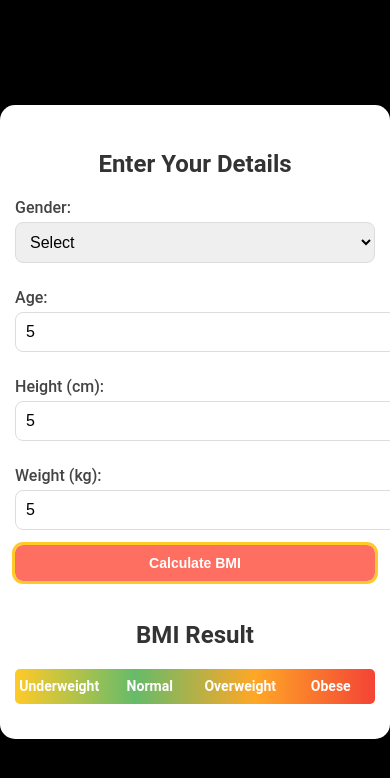
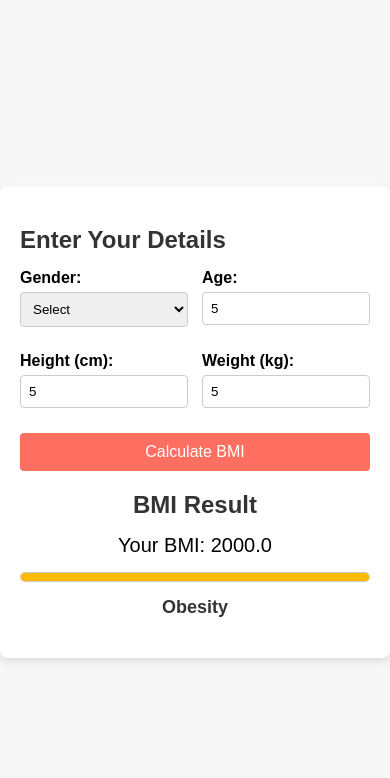
Before and after one commit to Vkrmoo7/Bmi-CAL, a plain HTML site: page index.html in a window 390 px wide. Both pictures are taken after typing "5", "5", "5" into the empty fields and a click on the button "Calculate BMI". Drawn offline with Linux system fonts and the light colour scheme.

Commit message:
Updated project

```diff
--- a/index.html
+++ b/index.html
@@ -1,11 +1,7 @@
 <!DOCTYPE html>
 <html lang="en">
 <head>
-  <!--<meta charset="UTF-8">
-  <meta name="viewport" content="width=device-width, initial-scale=1.0">
-  <title>BMI Calculator</title>-->
   <link rel="stylesheet" href="./source/style.css">
-  <!--<meta name="theme-color" content="#ff6f61">-->
 </head>
 <body>
   <div class="bmi-container">
@@ -46,13 +42,8 @@
     <div class="output-section">
       <h2>BMI Result</h2>
       <div id="bmi-result">
-        <div id="bmi-value"></div>
-        <div id="bmi-range">
-          <div class="range-segment underweight">Underweight</div>
-          <div class="range-segment normal">Normal</div>
-          <div class="range-segment overweight">Overweight</div>
-          <div class="range-segment obese">Obese</div>
-        </div>
+        <div id="bmi-value">Your BMI: <span id="bmi-display"></span></div>
+        <meter id="bmi-meter" min="0" max="40" low="18.5" high="24.9" optimum="21" value="0"></meter>
         <div id="bmi-category"></div>
       </div>
     </div>
--- a/source/script.js
+++ b/source/script.js
@@ -1,42 +1,37 @@
 function calculateBMI() {
+  // Get the input values
   const height = parseFloat(document.getElementById('height').value);
   const weight = parseFloat(document.getElementById('weight').value);
-    const age = parseInt(document.getElementById('age').value);
-    const gender = document.getElementById('gender').value;
 
-    if (isNaN(height) || isNaN(weight) || isNaN(age) || height <= 0 || weight <= 0 || !gender) {
-      alert('Please fill out all fields with valid values!');
+  // Validate input
+  if (isNaN(height) || isNaN(weight) || height <= 0 || weight <= 0) {
+    alert('Please enter valid height and weight values.');
     return;
   }
 
-    const bmi = weight / ((height / 100) ** 2);
-    const bmiText = `Your BMI is ${bmi.toFixed(1)}`;
+  // Calculate BMI
+  const bmi = weight / ((height / 100) ** 2); // height converted from cm to meters
+  const bmiRounded = bmi.toFixed(1);
 
-    document.getElementById('bmi-value').innerText = bmiText;
+  // Update BMI result and meter
+  document.getElementById('bmi-display').textContent = bmiRounded;
+  const bmiMeter = document.getElementById('bmi-meter');
+  bmiMeter.value = bmi;
 
-    // Update the category based on BMI
-    const category = interpretBMI(bmi);
-    document.getElementById('bmi-category').innerText = category;
-
-    // Set range indicator
-    const rangeSegments = document.querySelectorAll('.range-segment');
-    rangeSegments.forEach(segment => segment.style.opacity = '0.4'); // Reset opacity for all segments
-    let activeSegment;
+  // Determine BMI category and update accordingly
+  let bmiCategory = '';
   if (bmi < 18.5) {
-      activeSegment = rangeSegments[0];
-    } else if (bmi >= 18.5 && bmi < 25) {
-      activeSegment = rangeSegments[1];
-    } else if (bmi >= 25 && bmi < 30) {
-      activeSegment = rangeSegments[2];
+    bmiCategory = 'Underweight';
+  } else if (bmi >= 18.5 && bmi <= 24.9) {
+    bmiCategory = 'Normal weight';
+  } else if (bmi >= 25 && bmi <= 29.9) {
+    bmiCategory = 'Overweight';
   } else {
-      activeSegment = rangeSegments[3];
-    }
-    activeSegment.style.opacity = '1'; // Highlight the correct category
+    bmiCategory = 'Obesity';
   }
 
-  function interpretBMI(bmi) {
-    if (bmi < 18.5) return 'Underweight';
-    else if (bmi >= 18.5 && bmi <= 24.9) return 'Normal BMI';
-    else if (bmi >= 25 && bmi <= 29.9) return 'Overweight';
-    else return 'Obese';
+  // Update the category display
+  document.getElementById('bmi-category').textContent = bmiCategory;
+
+  // Optionally add more visual feedback (e.g., change background color based on BMI category)
 }
--- a/source/style.css
+++ b/source/style.css
@@ -1,238 +1,115 @@
-/* General page styling */
 body {
+    font-family: Arial, sans-serif;
+    margin: 0;
+    padding: 0;
+    background-color: #f7f7f7;
     display: flex;
     justify-content: center;
     align-items: center;
-    min-height: 100vh;
-    background: black;
-    margin: 0;
-    font-family: 'Roboto', sans-serif;
-    color: #444;
+    height: 100vh;
   }
 
-/* Container for the BMI calculator */
   .bmi-container {
-    display: flex;
-    flex-direction: row;
     background-color: #fff;
-    padding: 25px;
-    border-radius: 15px;
-    box-shadow: 0 8px 30px rgba(0, 0, 0, 0.2);
-    width: 90%;
-    max-width: 800px;
-    transition: transform 0.4s ease-in-out, box-shadow 0.3s ease;
+    padding: 20px;
+    border-radius: 8px;
+    box-shadow: 0 4px 8px rgba(0, 0, 0, 0.1);
+    width: 100%;
+    max-width: 400px;
   }
 
-.bmi-container:hover {
-    transform: translateY(-15px);
-    box-shadow: 0 12px 40px rgba(0, 0, 0, 0.3);
-}
-
-/* Input and output sections */
-.input-section, .output-section {
-    flex: 1;
-    margin: 0 20px;
-}
-
-/* Responsive adjustments for smaller screens */
-@media (max-width: 768px) {
-    .bmi-container {
-        flex-direction: column;
-        width: 95%;
+  h2 {
+    color: #333;
+    margin-bottom: 15px;
   }
 
   .input-section, .output-section {
-        margin: 10px 0;
-    }
+    margin-bottom: 20px;
   }
 
-/* Headings */
-h2 {
+  .input-row {
+    display: flex;
+    justify-content: space-between;
+    margin-bottom: 15px;
+  }
+
+  .input-group {
+    width: 48%;
+  }
+
+  label {
+    display: block;
+    margin-bottom: 5px;
+    font-weight: bold;
+  }
+
+  input, select {
+    width: 100%;
+    padding: 8px;
+    margin-bottom: 10px;
+    border-radius: 4px;
+    border: 1px solid #ccc;
+    box-sizing: border-box;
+  }
+
+  button {
+    width: 100%;
+    padding: 10px;
+    background-color: #ff6f61;
+    border: none;
+    color: white;
+    font-size: 16px;
+    cursor: pointer;
+    border-radius: 4px;
+  }
+
+  button:hover {
+    background-color: #e65b54;
+  }
+
+  .output-section {
     text-align: center;
-    margin-bottom: 20px;
+  }
+
+  #bmi-result {
+    margin-top: 15px;
+  }
+
+  #bmi-value {
+    font-size: 20px;
+    margin-bottom: 10px;
+  }
+
+  meter {
+    width: 100%;
+    height: 20px;
+    margin-bottom: 10px;
+  }
+
+  #bmi-category {
+    font-size: 18px;
     font-weight: bold;
     color: #333;
   }
 
-/* Label styling */
-label {
-    display: block;
-    margin-top: 10px;
-    font-size: 16px;
-    font-weight: 500;
+  .range-segment {
+    display: inline-block;
+    width: 20%;
+    height: 10px;
   }
 
-/* Input and select fields */
-input, select {
-    width: 100%;
-    padding: 10px;
-    margin-top: 5px;
-    margin-bottom: 15px;
-    border-radius: 8px;
-    border: 1px solid #ddd;
-    font-size: 16px;
-    transition: border-color 0.3s;
+  .range-segment.underweight {
+    background-color: #f0c674;
   }
 
-input:focus, select:focus {
-    border-color: #ff6f61;
+  .range-segment.normal {
+    background-color: #4caf50;
   }
 
-/* Radio buttons styling */
-input[type="radio"] {
-    margin-right: 10px;
+  .range-segment.overweight {
+    background-color: #ffeb3b;
   }
 
-input[type="radio"] + label {
-    margin-right: 15px;
-    font-size: 16px;
+  .range-segment.obese {
+    background-color: #f44336;
   }
-
-/* Button styling */
-button {
-    width: 100%;
-    padding: 12px;
-    background-color: #ff6f61;
-    color: white;
-    border: none;
-    border-radius: 8px;
-    font-size: 16px;
-    font-weight: bold;
-    cursor: pointer;
-    transition: background-color 0.3s ease, transform 0.2s ease;
-}
-
-button:hover {
-    background-color: #e95d52;
-    transform: scale(1.05);
-}
-
-/* Loader styling */
-.loader {
-    border: 8px solid #f3f3f3; /* Light grey */
-    border-top: 8px solid #3498db; /* Blue */
-    border-radius: 50%;
-    width: 50px;
-    height: 50px;
-    animation: spin 2s linear infinite;
-    display: none; /* Hidden by default */
-    margin: 20px auto;
-}
-
-@keyframes spin {
-    0% { transform: rotate(0deg); }
-    100% { transform: rotate(360deg); }
-}
-
-/* BMI result styling */
-.output-section {
-    text-align: center;
-}
-
-.bmi-result {
-    margin-top: 20px;
-    animation: fadeIn 1.5s ease;
-}
-
-#bmi-value {
-    font-size: 32px;
-    font-weight: bold;
-    color: #333;
-    margin-bottom: 10px;
-}
-
-#bmi-category {
-    margin-top: 10px;
-    font-size: 20px;
-    color: #555;
-    font-weight: bold;
-}
-
-/* BMI range bar */
-#bmi-range {
-    display: flex;
-    margin: 10px auto;
-    height: 35px;
-    width: 100%;
-    border-radius: 5px;
-    overflow: hidden;
-    background: linear-gradient(to right, #ffca28, #66bb6a, #ffa726, #f44336);
-}
-
-/* Each segment for BMI categories */
-.range-segment {
-    flex: 1;
-    display: flex;
-    justify-content: center;
-    align-items: center;
-    color: white;
-    font-size: 14px;
-    font-weight: bold;
-}
-
-.range-segment:not(:last-child) {
-    margin-right: 2px;
-}
-
-/* Animation for the result */
-@keyframes fadeIn {
-    from {
-        opacity: 0;
-    }
-    to {
-        opacity: 1;
-    }
-}
-
-/* Tooltip styling */
-.tooltip {
-    position: relative;
-    display: inline-block;
-}
-
-.tooltip .tooltiptext {
-    visibility: hidden;
-    width: 120px;
-    background-color: #555;
-    color: #fff;
-    text-align: center;
-    border-radius: 6px;
-    padding: 5px 0;
-    position: absolute;
-    z-index: 1;
-    bottom: 125%; /* Position above the text */
-    left: 50%;
-    margin-left: -60px;
-    opacity: 0;
-    transition: opacity 0.3s;
-}
-
-.tooltip:hover .tooltiptext {
-    visibility: visible;
-    opacity: 1;
-}
-
-/* Accessibility features */
-input:focus, select:focus, button:focus {
-    outline: 3px solid #ffca28; /* High contrast outline */
-}
-
-/* Responsive adjustments for very small screens */
-@media (max-width: 480px) {
-    .bmi-container {
-        padding: 15px;
-    }
-
-    button {
-        padding: 10px;
-        font-size: 14px;
-    }
-
-    #bmi-value {
-        font-size: 28px;
-    }
-
-    #bmi-category {
-        font-size: 18px;
-    }
-}
```
Lines whose indentation alone changed are shown as unchanged.
